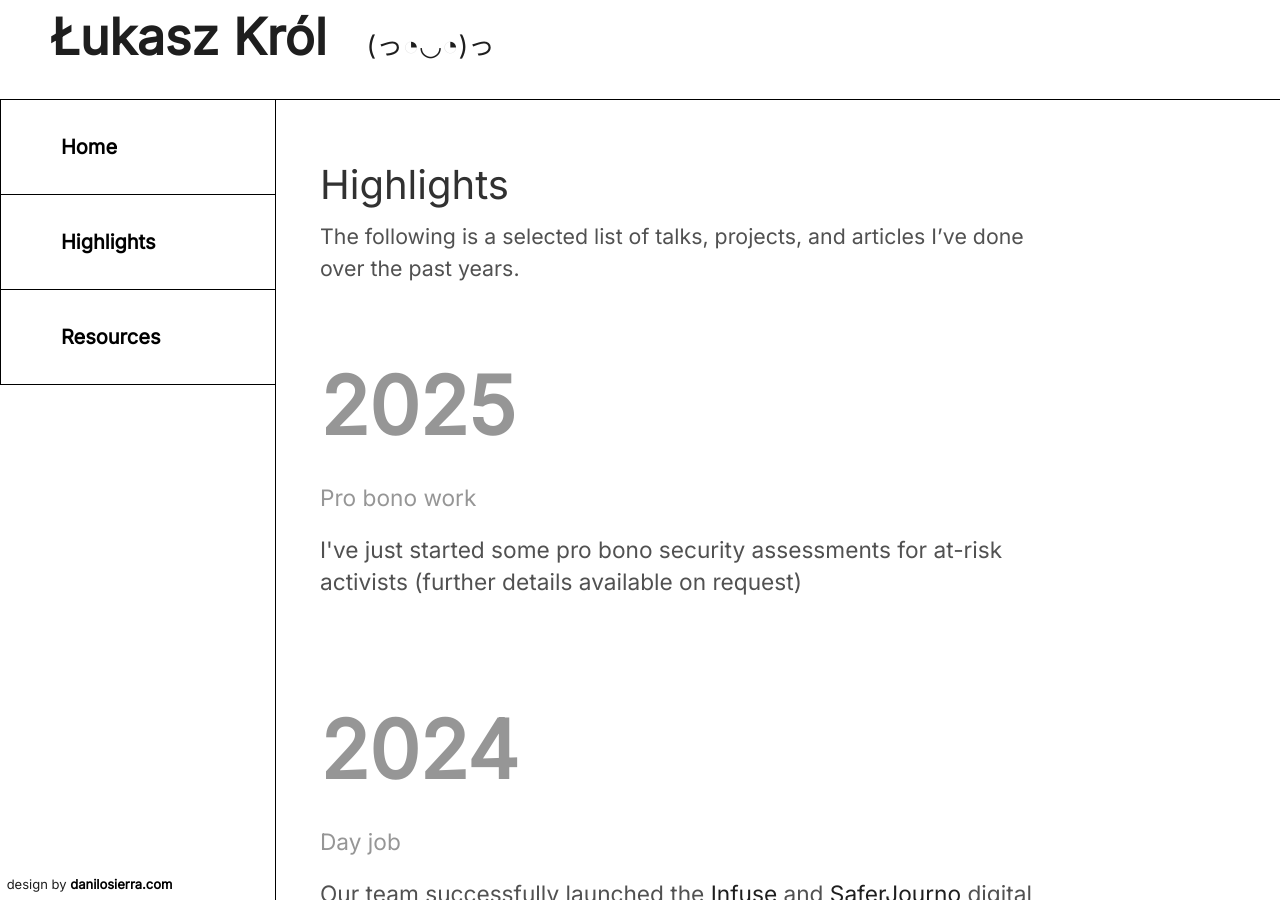
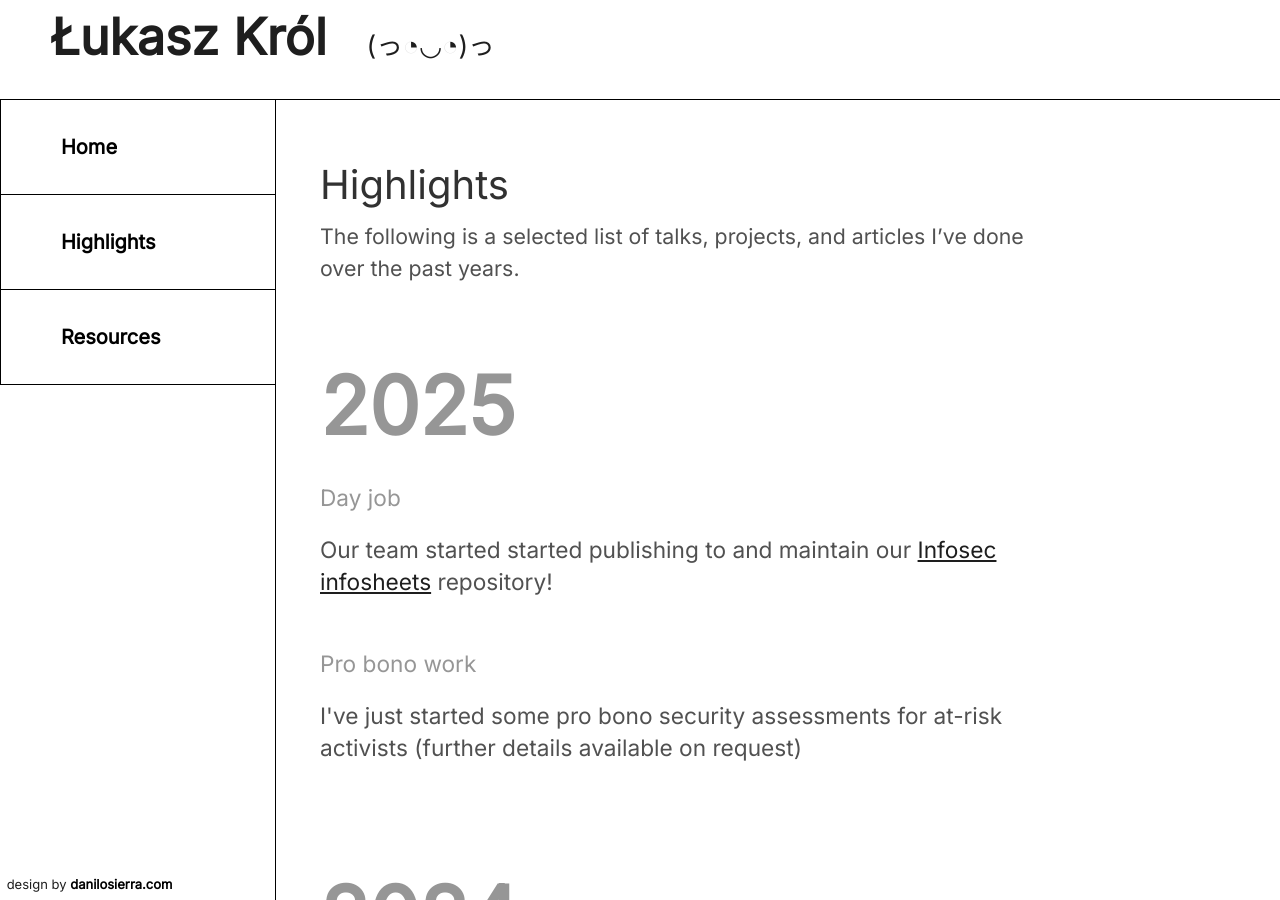
Before and after one commit to lukasz-a-krol/lukasz-a-krol.github.io, a Jekyll site: the page built from highlights.md, in a window 1280 px wide and 900 px high. Built offline with Jekyll 4.4.1, drawn with Linux system fonts in a browser that asks for light colours.

Commit message:
Update highlights.md -- added infosec infosheets repo

```diff
--- a/highlights.md
+++ b/highlights.md
@@ -14,6 +14,11 @@
 &nbsp;
 
 <h2 class = "year">2025</h2>
+
+<p class = "highlights_header">Day job</p>
+<p class = "highlights_text">Our team started started publishing to and maintain our <a href = "https://github.com/OpenInternet/Infosec-infosheets" target = "_blank">Infosec infosheets</a> repository!
+
+
 
 <p class = "highlights_header">Pro bono work</p>
 <p class = "highlights_text">I've just started some pro bono security assessments for at-risk activists (further details available on request)</p>
```
